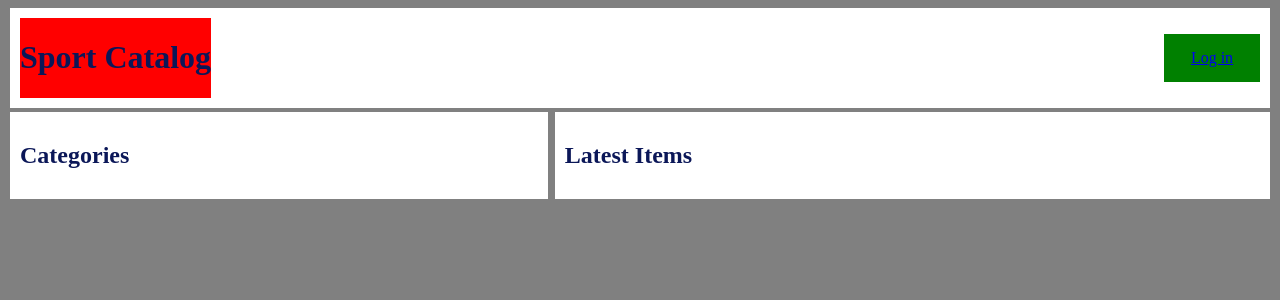
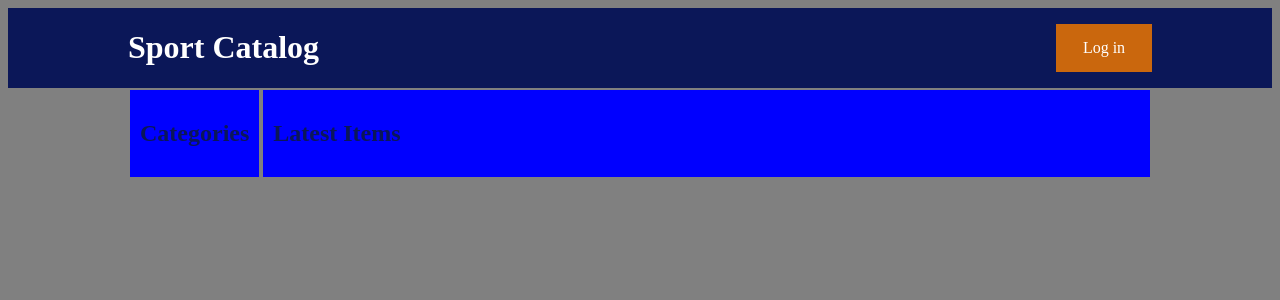
Before and after one commit to trong-nguyen/udacity-catalog-site, a Flask app: page / in a window 1280 px wide. Shown: the top 300 px of the page. Run offline with Flask 2, Linux system fonts and the light colour scheme.

Commit message:
Cosmetics is really time-consuming

```diff
--- a/static/styles.css
+++ b/static/styles.css
@@ -8,16 +8,6 @@ body {
 	background-color: gray;
 }
 
-#category-panel {
-	display: inline-block;
-	width: 41%;
-}
-
-#item-panel {
-	float: right;
-	display: inline-block;
-	width: 55%;
-}
 
 .avatar img {
     width: 150px;
@@ -42,24 +32,53 @@ body {
 }
 
 .header {
+    background: #0b1758;
+    color: white;
+}
+
+.header-inner {
+    max-width: 1024px;
+    margin: auto;
     display: flex;
     justify-content: space-between;
     align-items: center;
     align-content: center;
 }
 
-.left {
-    display: inline-block;
-    vertical-align: middle;
-    background: red;
+.left-column {
+    align-self: center;
+    color: white;
 }
 
-.right {
-    display: inline-block;
-    vertical-align: middle;
-    background: green;
+.right-column {
+    align-self: center;
+    background: #ca670d;
     height: 3em;
     width: 6em;
     line-height: 3em;
     text-align: center;
 }
+
+.right-column a {
+    color: white;
+    text-decoration: none;
+}
+
+.inventory {
+    max-width: 1024px;
+    margin: auto;
+    display: flex;
+    align-items: stretch;
+    justify-content: flex-start;
+}
+
+#category-panel {
+    /*flex-grow: 0;*/
+    /*flex-shrink: 0;*/
+    background: blue;
+}
+
+#item-panel {
+    flex-grow: 1;
+    background: blue;
+}
--- a/templates/catalog_latest.html
+++ b/templates/catalog_latest.html
@@ -5,10 +5,10 @@
 {% endblock %}
 
 {% block content %}
-	<div class="block">
-		{% include "header.html" %}
-	</div>
-	<div>
+    <div>
+	   {% include "header.html" %}
+    </div>
+	<div class="inventory">
 		<div class="block" id="category-panel">
 			{% include "categories.html" %}
 		</div>
--- a/templates/header.html
+++ b/templates/header.html
@@ -1,38 +1,22 @@
 <div class="header">
-    <!-- <div class="left" style="float: left; line-height: 200px; border: solid 1px;">
-        <div style="display: inline-block; vertical-align: middle;">
-            <span>ABC</span>
+    <div class="header-inner">
+        <div class="left-column">
+            <h1>Sport Catalog</h1>
         </div>
-    </div>
-    <div class="right" style="float: right; height: 200px; border: solid 1px;">
-        <div><h3>XYZ</h3></div>
-    </div> -->
-    <div class="left">
-        <h1 class="head">Sport Catalog</h1>
-    </div>
 
-    <div class="right">
+        <div class="flash-messages">
+            <!-- Display flashed messages -->
+            {% for message in get_flashed_messages() %}
+            <div class="flash-message">{{ message }}</div>
+            {% endfor %}
+        </div>
+
+        <div class="right-column">
             {% if not session.email %}
             <a href="{{ url_for('login') }}">Log in</a>
             {% else %}
             <a href="{{ url_for('logout') }}">Log out</a>
             {% endif %}
+        </div>
     </div>
-
-<!--     <div class="header-left">
-	   <h1 class="head">Sport Catalog</h1>
-    </div>
-    <div class="header-right">
-    	{% if not session.email %}
-    	<a href="{{ url_for('login') }}">Log in</a>
-    	{% else %}
-    	<a href="{{ url_for('logout') }}">Log out</a>
-    	{% endif %}
-    </div>
-
-    {% for message in get_flashed_messages() %}
-    <div class="flash-message">{{ message }}</div>
-    {% endfor %} -->
-	<!-- Display flashed messages -->
-
 </div>
```
Also changed, not shown: templates/catalog_items.html (+4 -4 lines).
